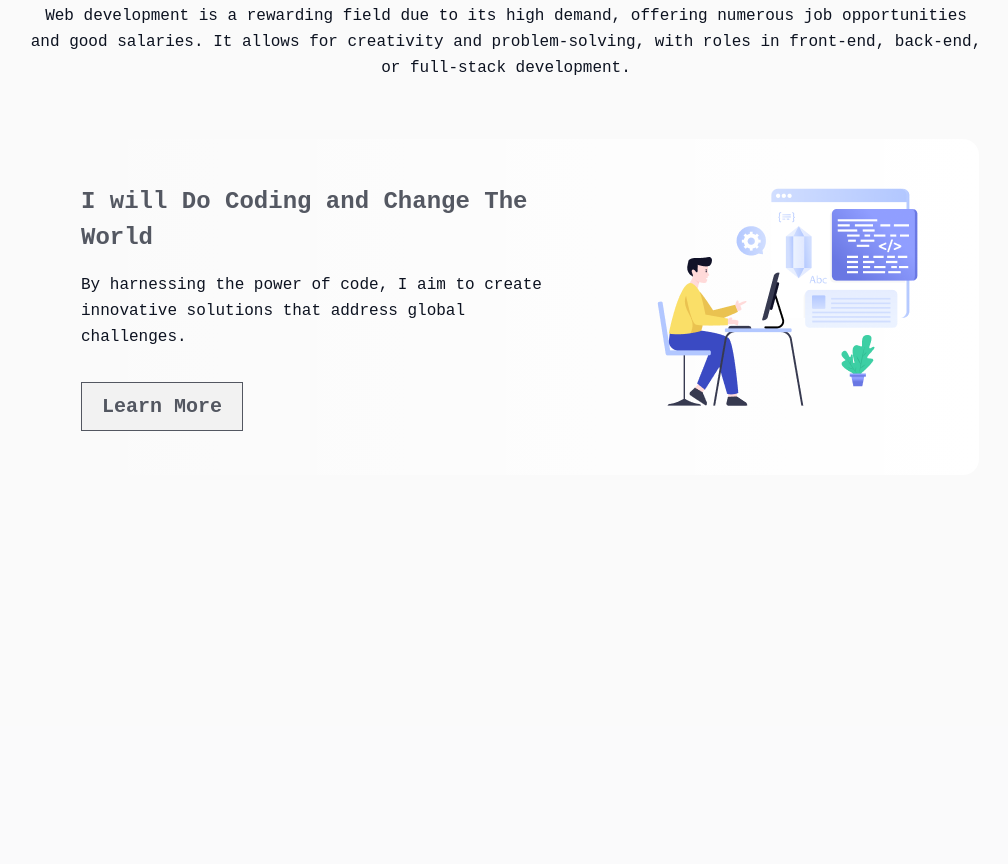
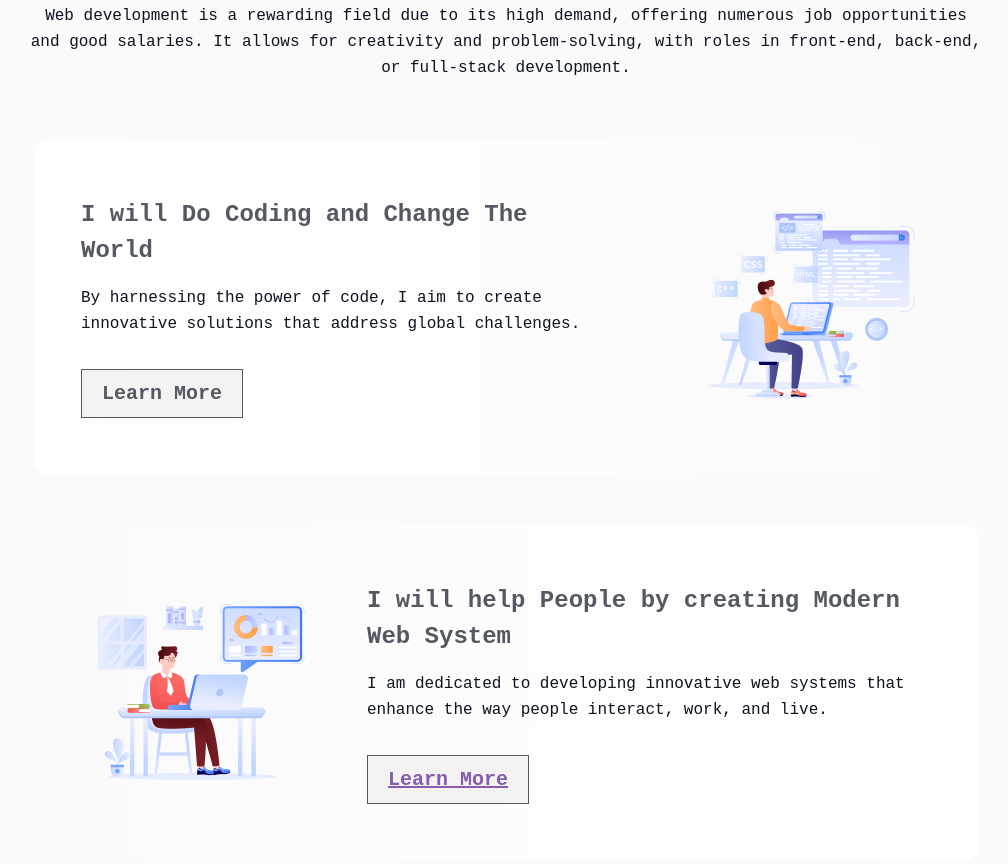
Before and after one commit to shrabonkundu1/Assignment-01-repo, a plain HTML site: page index.html in a window 1280 px wide. Shown: the part 1053-1917 px from the top of the page, without its empty margins (161-1169 px from the left). Drawn offline with Linux system fonts and the light colour scheme; a web font is replaced by a local one.

Commit message:
Second Section : Modern web system code addeded successfully

```diff
--- a/index.html
+++ b/index.html
@@ -47,10 +47,43 @@
                     <p>By harnessing the power of code, I aim to create innovative solutions that address global challenges.</p>
                     <button><a href="">Learn More</a></button>
                 </div>
-                <div class="second-section">
-                    <img src="assets/Layer_1.png" alt="">
+                <div class="image-section">
+                    <img src="assets/Group 4.png" alt="Developer work at his important assignment">
                 </div>
             </div>
+
+            <!-- first main section first section end here -->
+
+            <!-- second section start here -->
+
+            <div class="second-section">
+                <div class="image-section">
+                    <img src="assets/Group 3.png" alt="Developer work to do coding ">
+                </div>
+                <div class="second-content">
+                    <h3>I will help People by creating Modern Web System</h3>
+                    <p>I am dedicated to developing innovative web systems that enhance the way people interact, work, and live.</p>
+                    <button><a href="">Learn More</a></button>
+                </div>
+            </div>
+
+            <!-- First main section second secton end here -->
+
+            <!-- first main section third secton start here -->
+
+            <!-- <div class="third-section">
+                <div class="third-content">
+                    <h3>I will Do Coding and Change The World</h3>
+                    <p>By harnessing the power of code, I aim to create innovative solutions that address global challenges.</p>
+                    <button><a href="">Learn More</a></button>
+                </div>
+                <div class="image-section">
+                    <img src="assets/Group 4.png" alt="Developer work at his important assignment">
+                </div>
+            </div> -->
+
+            <!-- first main section third secton end here -->
+
         </section>
 
         <!-- First main section end here -->
--- a/style/style.css
+++ b/style/style.css
@@ -100,6 +100,8 @@
 
 /* First main section start here */
 
+/* First section start here */
+
 .first-main-section {
     width: 1140px;
     height: 1393px;
@@ -134,14 +136,13 @@
     line-height: 26px;
     margin-bottom: 48px;
 }
-
 .first-main-section .first-section {
     width: 850px;
     height: 240px;
     padding: 48px;
     margin: 100px auto 0;
     border-radius: 16px;
-    background: linear-gradient(270.00deg, rgb(255, 255, 255),rgba(255, 255, 255, 0) 100%);
+    background: linear-gradient(90.00deg, rgb(255, 255, 255),rgba(255, 255, 255, 0) 100%);
 }
 
 .first-section {
@@ -149,7 +150,6 @@
     justify-content: space-between;
     align-items: center;
     gap: 107px;
-
 }
 
 .first-main-section .first-section h3 {
@@ -193,4 +193,122 @@
     color: rgb(13, 19, 33);
 }
 
-/*  */
+
+/* First section end here  */
+
+/* Second section start here */
+
+
+.first-main-section .second-section {
+    width: 850px;
+    height: 240px;
+    padding: 48px;
+    margin: 50px auto 0;
+    border-radius: 16px;
+    background: linear-gradient(270.00deg, rgb(255, 255, 255),rgba(255, 255, 255, 0) 100%);
+}
+
+.second-section {
+    display: flex;
+    align-items: center;
+}
+
+.second-section img {
+    padding-right: 46px;
+}
+.first-main-section .second-content {
+    /* padding left: 200px; */
+}
+
+
+.first-main-section .second-section h3 {
+    color: rgba(13, 19, 33, 0.7);
+    font-family: "Azeret Mono", monospace;
+    font-size: 24px;
+    font-weight: 700;
+    line-height: 36px;
+    margin-bottom: 16px;
+}
+
+.first-main-section .second-section p {
+    color: rgb(13, 19, 33);
+    font-family: "Azeret Mono", monospace;
+    font-size: 16px;
+    font-weight: 400;
+    line-height: 26px;
+    margin-bottom: 32px;
+}
+
+
+.first-main-section .second-section button {
+    color: rgb(13, 19, 33);
+    font-family: "Azeret Mono", monospace;
+    font-size: 20px;
+    font-weight: 600;
+    padding: 12px 20px;
+    box-sizing: border-box;
+    border: 1px solid rgb(13, 19, 33);
+    opacity: 0.7;
+
+}
+
+
+/* First main section second secton end */
+
+/* First main section third secton start */
+/*
+.first-main-section .third-section {
+    width: 850px;
+    height: 240px;
+    padding: 48px;
+    margin: 100px auto 0;
+    border-radius: 16px;
+    background: linear-gradient(90.00deg, rgb(255, 255, 255),rgba(255, 255, 255, 0) 100%);
+}
+
+.third-section {
+    display: flex;
+    justify-content: space-between;
+    align-items: center;
+    gap: 107px;
+}
+
+.first-main-section .third-section h3 {
+    color: rgba(13, 19, 33, 0.7);
+    font-family: "Azeret Mono", monospace;
+    font-size: 24px;
+    font-weight: 700;
+    line-height: 36px;
+    margin-bottom: 16px;
+}
+
+.first-main-section .third-section p {
+    color: rgb(13, 19, 33);
+    font-family: "Azeret Mono", monospace;
+    font-size: 16px;
+    font-weight: 400;
+    line-height: 26px;
+    margin-bottom: 32px;
+}
+
+
+.first-main-section .third-section button {
+    color: rgb(13, 19, 33);
+    font-family: "Azeret Mono", monospace;
+    font-size: 20px;
+    font-weight: 600;
+    padding: 12px 20px;
+    box-sizing: border-box;
+    border: 1px solid rgb(13, 19, 33);
+    opacity: 0.7;
+
+}
+
+
+
+.first-main-section .third-section button a {
+    text-decoration: none;
+    color: rgb(13, 19, 33);
+} */
+
+/* First main section third secton end here */
```
